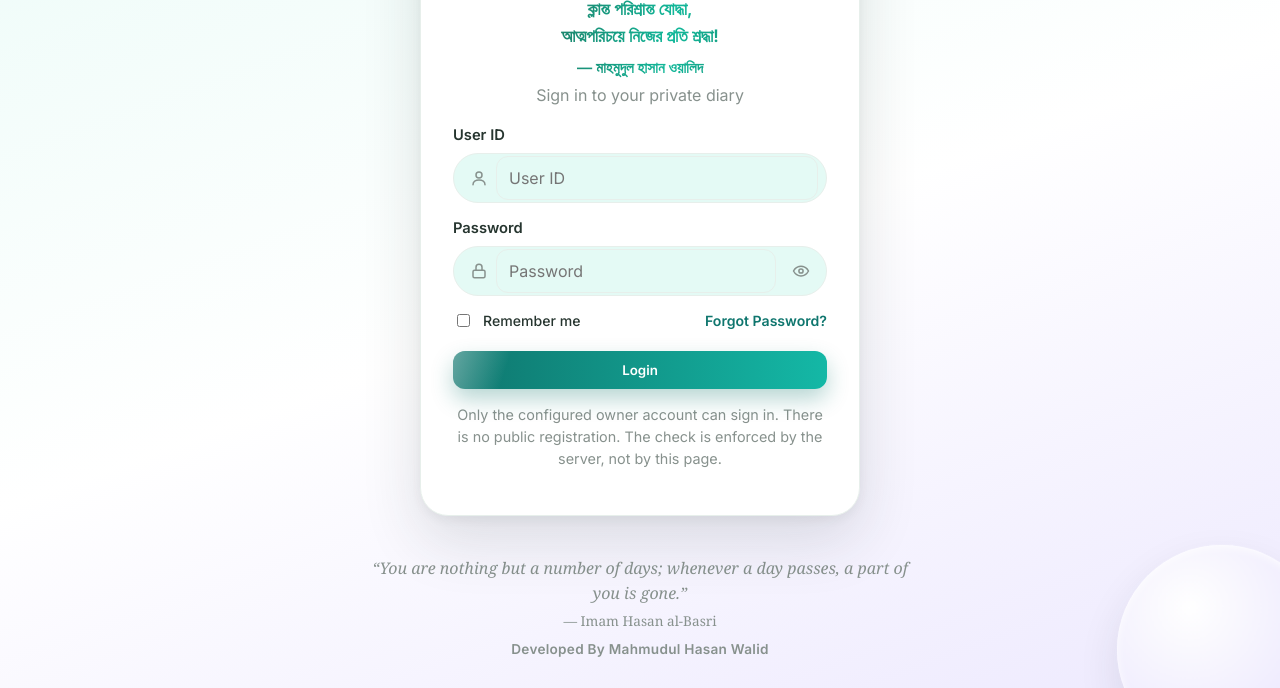
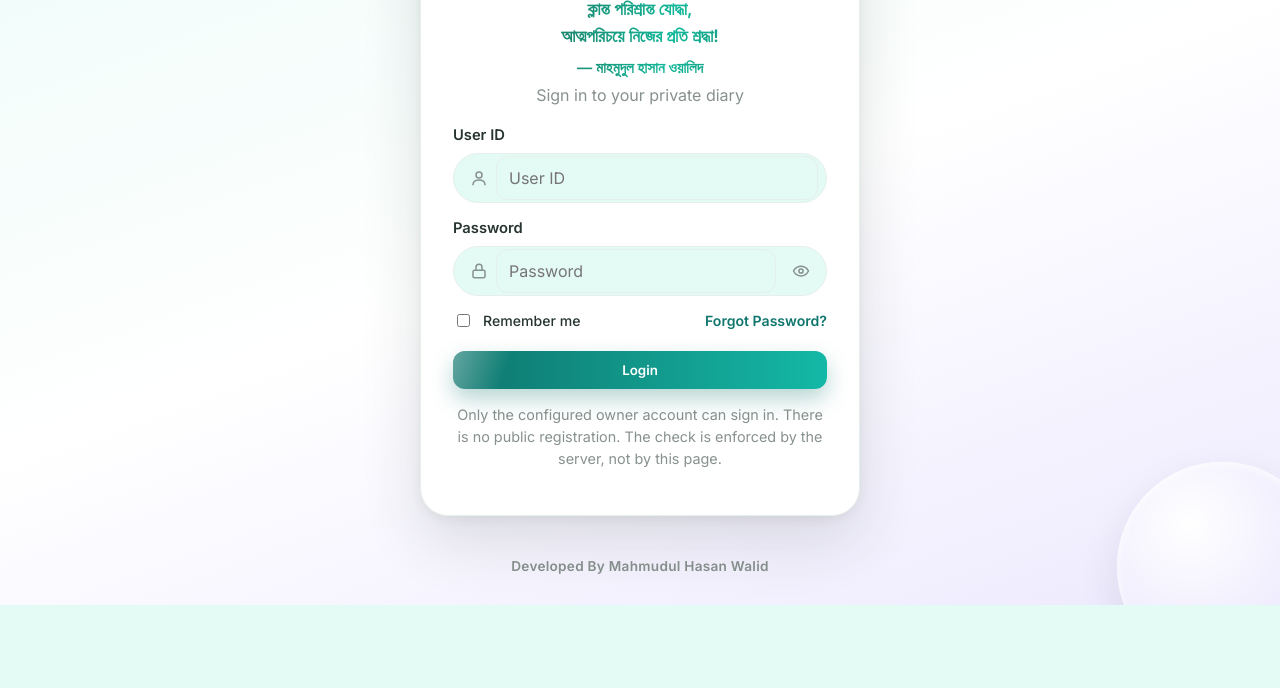
Before and after one commit to ThinkTankMahmudul/MyDimension, a plain HTML site: page frontend/index.html in a window 1280 px wide. Shown: the part 457-1145 px from the top of the page. After the commit the page ends 1062 px from the top, so only its background shows below. Drawn offline with Linux system fonts and the light colour scheme; no server answers.

Commit message:
Remove Imam Hasan quote from login footer; keep Developed By line

```diff
--- a/frontend/index.html
+++ b/frontend/index.html
@@ -48,7 +48,6 @@
     <p class="login-note">Only the configured owner account can sign in. There is no public registration. The check is enforced by the server, not by this page.</p>
   </main>
   <footer class="login-footer">
-    <p class="tagline">“You are nothing but a number of days; whenever a day passes, a part of you is gone.”<cite>— Imam Hasan al-Basri</cite></p>
     <p class="login-credit">Developed By Mahmudul Hasan Walid</p>
   </footer>
 </div>
```
